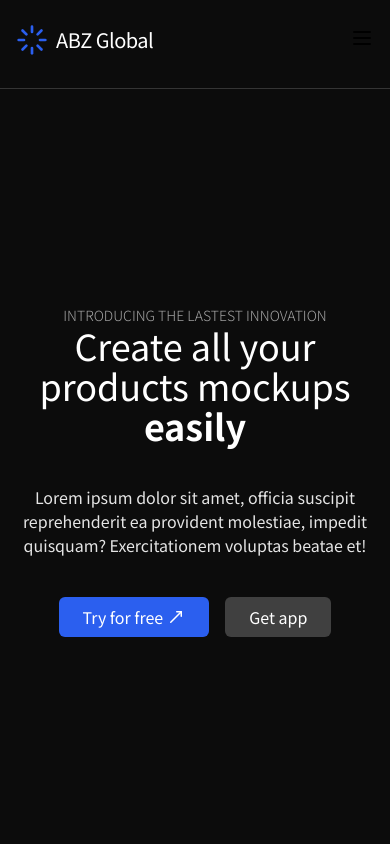
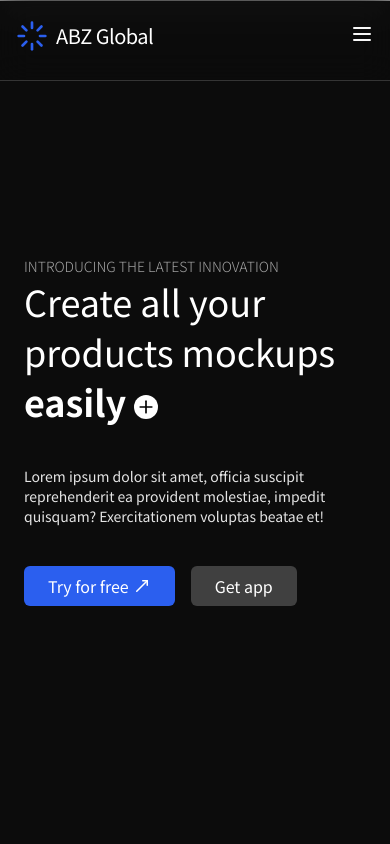
Before and after one commit to kizitech/abz_global, a React (Vite) app: page / in a window 390 px wide. Shown: the top 844 px of the page. Built offline with nearby package versions, Linux system fonts and the light colour scheme.

Commit message:
second commt

```diff
--- a/src/App.jsx
+++ b/src/App.jsx
@@ -12,8 +12,8 @@
       <div className="max-w-7xl mx-auto pt-10 px-6 bg-white">
         <Companies />
         <Testimonials />
-        <Footer />
       </div>
+      <Footer />
     </>
   );
 };
--- a/src/components/Footer.jsx
+++ b/src/components/Footer.jsx
@@ -1,7 +1,7 @@
 import { resourcesLinks, platformLinks, communityLinks } from "../constants";
 const Footer = () => {
   return (
-    <footer className="mt-20 border-t py-10 border-neutral-700 bg-gray-100">
+    <footer className="mt-20 border-t py-10 px-6 border-neutral-700 bg-gray-100">
       <div className="grid grid-cols-2 lg:grid-cols-3 gap-4">
         <div>
           <h3 className="text-md font-semibold mb-4 text-gray-800">Resources</h3>
--- a/src/components/HeroSection.jsx
+++ b/src/components/HeroSection.jsx
@@ -3,21 +3,22 @@
 
 const HeroSection = () => {
   return (
-    <div className="flex flex-col items-center min-h-screen justify-center bg-[#0C0C0C]">
-      <div className="flex flex-col lg:flex-row items-center lg:justify-between lg:gap-10">
-        <div>
-          <h1 className="text-4xl sm:text-[55px] sm:leading-[65px] text-center lg:text-start text-white relative lg:max-w-2xl">
-            <h3 className="uppercase text-sm font-light text-neutral-400">introducing the lastest innovation</h3>
-            Create all your products mockups {" "}
-            <strong>easily</strong>
-            <Plus className="bg-white text-black font-extrabold h-10 w-10 rounded-full absolute bottom-1 right-[33%] hidden xl:block" />
+    <div className="flex flex-col items-center min-h-screen pt-24 px-6 justify-center bg-[#0C0C0C]">
+      <div className="flex flex-col lg:flex-row items-center lg:justify-between lg:gap-20">
+        <div className="md:text-center lg:text-start max-w-lg md:max-w-2xl">
+          <h3 className="uppercase text-sm font-light text-neutral-400">
+            introducing the latest innovation
+          </h3>
+          <h1 className="text-4xl leading-[50px] md:text-[55px] sm:leading-[65px] text-white">
+            Create all your products mockups <strong>easily</strong>
+            <Plus className="bg-white text-black font-extrabold md:h-10 md:w-10 p-0.5 ml-2 rounded-full inline" />
           </h1>
         </div>
         <div>
-          <p className="mt-10 text-base font-normal text-center lg:text-start text-neutral-200 max-w-lg">
+          <p className="mt-10 text-sm md:text-base font-normal md:text-center lg:text-start text-neutral-200 max-w-lg">
             Lorem ipsum dolor sit amet, officia suscipit reprehenderit ea provident molestiae, impedit quisquam? Exercitationem voluptas beatae et!
           </p>
-          <div className="flex justify-center lg:justify-start my-10 gap-4">
+          <div className="flex my-10 gap-4 md:justify-center lg:justify-start">
             <a href="#" className="bg-[#2B5FEF] py-2 px-6 rounded-md text-white text-base flex items-center gap-1">
               <span>Try for free</span>
               <MoveUpRight size={18} />
--- a/src/components/Navbar.jsx
+++ b/src/components/Navbar.jsx
@@ -11,7 +11,7 @@
   };
 
   return (
-    <nav className="sticky top-0 z-50 py-6 backdrop-blur-lg border-b bg-[#0C0C0C] border-neutral-700/80">
+    <nav className="sticky top-0 z-50 py-5 backdrop-blur-lg border-b bg-[#0c0c0c60] border-neutral-700/80 -mb-20">
       <div className="container px-4 mx-auto relative lg:text-sm">
         <div className="flex justify-between items-center mb-2 lg:mb-0">
           <div className="flex items-center flex-shrink-0">
@@ -35,16 +35,16 @@
           </div>
           <div className="lg:hidden md:flex flex-col justify-end">
             <button onClick={toggleNavbar}>
-              {mobileDrawerOpen ? <X /> : <Menu />}
+              {mobileDrawerOpen ? <X color="#F8F8F8" /> : <Menu color="#F8F8F8" />}
             </button>
           </div>
         </div>
         {mobileDrawerOpen && (
-          <div className="fixed right-0 z-20 bg-neutral-900 w-full p-12 flex flex-col justify-center h-[70vh] items-start lg:hidden">
+          <div className="fixed right-0 z-20 top-20 bg-neutral-900 w-full p-12 flex flex-col justify-center h-[70vh] items-start lg:hidden">
             <ul className=" w-full">
               {navItems.map((item, index) => (
-                <li key={index} className={`py-4 border-b border-gray-600 pb-6 last:border-b-0 ${index === navItems.length - 1 ? "flex items-center" : ""} `}>
-                  <a href={item.href} className="text-base text-gray-300 hover:text-gray-50">{item.label}</a>
+                <li key={index} className="flex items-center py-4 border-b border-gray-600 pb-6 last:border-b-0 w-full">
+                  < a href={item.href} className={`text-base text-gray-300 w-full hover:text-gray-50 ${index === navItems.length - 1 ? "w-fit" : ""} `}>{item.label}</a>
                   {index === navItems.length - 1 && (
                     <span className="bg-red-600 text-white px-2 pt-[1px] pb-[2px] rounded-2xl text-[10px] ml-3 flex items-center">New</span>
                   )}
```
